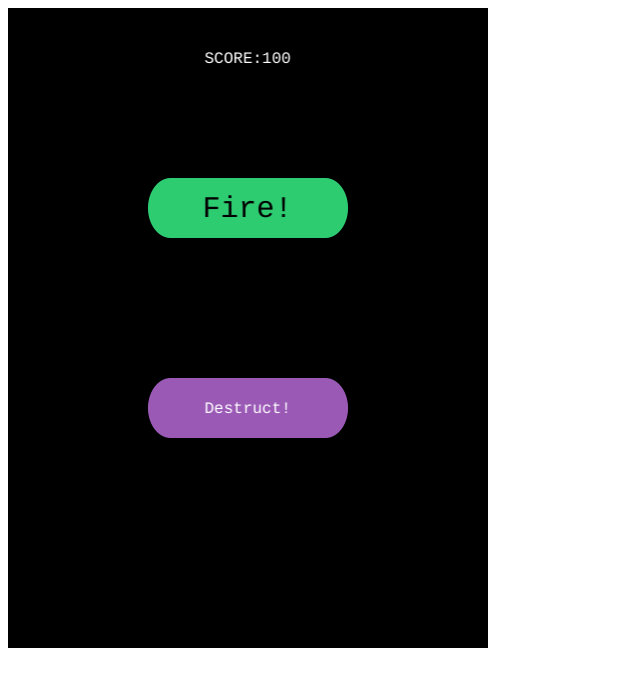
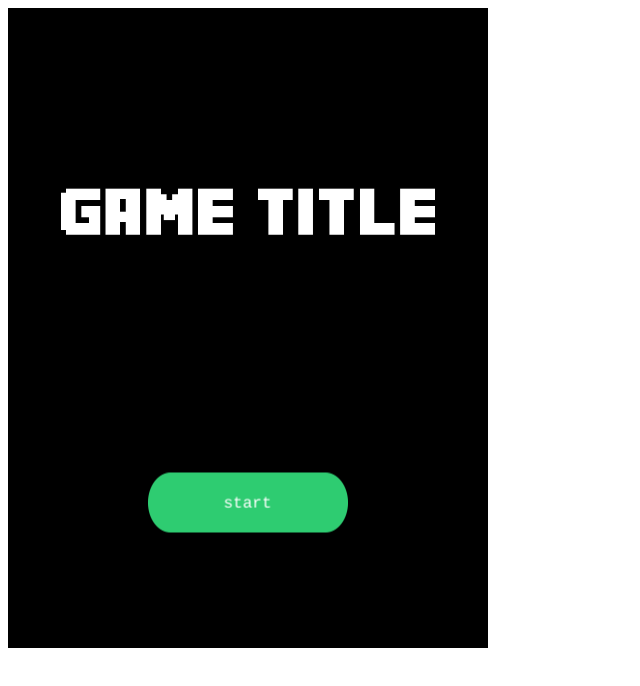
Before and after one commit to AngelaDuran/pencilPopManual, a plain HTML site: page index.html in a window 1280 px wide. Shown: the whole page, without its empty margins (0-640 px from the left). Drawn offline with Linux system fonts and the light colour scheme.

Commit message:
working title screen with transition

```diff
--- a/index.html
+++ b/index.html
@@ -6,7 +6,7 @@
     <script src="js/classes/phaser.min.js">
     </script>
     <script src="js/classes/main.js"></script>
-    <script src="js/classes/sceneMain.js"></script>
+    <script src="js/scenes/sceneMain.js"></script>
     <script src="js/classes/util/align.js"></script>
     <script src='js/classes/util/collision.js'></script>
     <script src='js/classes/mc/model.js'></script>
@@ -15,6 +15,8 @@
     <script src='js/classes/comps/scoreBox.js'></script>
     <script src='js/classes/util/alignGrid.js'></script>
     <script src='js/classes/ui/flatButton.js'></script>
+    <script src='js/scenes/sceneTitle.js'></script>
+    <script src='js/scenes/sceneOver.js'></script>
 </head>
 <body>
 
--- a/js/classes/main.js
+++ b/js/classes/main.js
@@ -10,7 +10,7 @@ window.onload=function()
         width: 480,
         height: 640,
         parent: 'phaser-game',
-        scene: [SceneMain]
+        scene: [SceneTitle, SceneMain]
     };
     G = new Constants();
     model = new Model();
--- a/js/classes/util/alignGrid.js
+++ b/js/classes/util/alignGrid.js
@@ -25,7 +25,7 @@ class AlignGrid{
         //cell height
         this.ch=config.height/config.rows;
     }
-    show(){
+    show(){ //displays lines
         this.graphics=this.scene.add.graphics();
         this.graphics.lineStyle(2, 0xff0000);
 
@@ -59,7 +59,7 @@ class AlignGrid{
         this.placeAt(xx,yy, obj);
     }
 
-    showNumbers(){
+    showNumbers(){ //displays coordinates
         var count = 0;
         for(var i = 0; i < this.config.rows; i ++){
             for(var j = 0; j < this.config.cols; j ++){
--- a/js/classes/sceneMain.js
+++ b/js/scenes/sceneMain.js
@@ -7,13 +7,13 @@ class SceneMain extends Phaser.Scene {
     	//load our images or sounds
         this.load.image('bee', 'images/bee.png');
         this.load.image('button1', 'images/ui/buttons/2/1.png');
-         this.load.image('button2', 'images/ui/buttons/2/3.png');
+        this.load.image('button2', 'images/ui/buttons/2/3.png');
     }
     create() {
        //define our objects
        //score stuff
-       emitter = new Phaser.Events.EventEmitter();  //should be first in create
-       controller = new Controller();
+       //emitter = new Phaser.Events.EventEmitter();  //should be first in create
+       //controller = new Controller();
 
        this.sb=new ScoreBox({scene:this});
        this.sb.x=game.config.width/2;
--- /dev/null
+++ b/js/scenes/sceneTitle.js
@@ -0,0 +1,36 @@
+class SceneTitle extends Phaser.Scene {
+    constructor() {
+        super('SceneTitle');
+    }
+    preload()
+    {
+    	this.load.image('title','images/title.png');
+        this.load.image('button1', 'images/ui/buttons/2/1.png');
+    }
+    create() {
+        console.log("SceneTitle!");
+
+        //need to put this in first scene of the game
+       emitter = new Phaser.Events.EventEmitter();  //should be first in create
+       controller = new Controller();
+
+        this.alignGrid=new AlignGrid({rows:11, cols:11, scene:this});
+        //this.alignGrid.showNumbers();
+        //this.alignGrid.show();
+
+        var title = this.add.image(0,0, 'title');
+        Align.scaleToGameW(title,.8);
+        this.alignGrid.placeAtIndex(38,title);
+
+        var btnStart = new FlatButton({scene:this, key:'button1', text:'start', event:'start_game'});
+        this.alignGrid.placeAtIndex(93,btnStart);
+
+        emitter.on('start_game', this.startGame, this);
+
+    }
+
+    startGame(){
+        this.scene.start('SceneMain');
+    }
+    update() {}
+}
```
Also changed, not shown: images/title.png (added), js/scenes/sceneOver.js (added).
